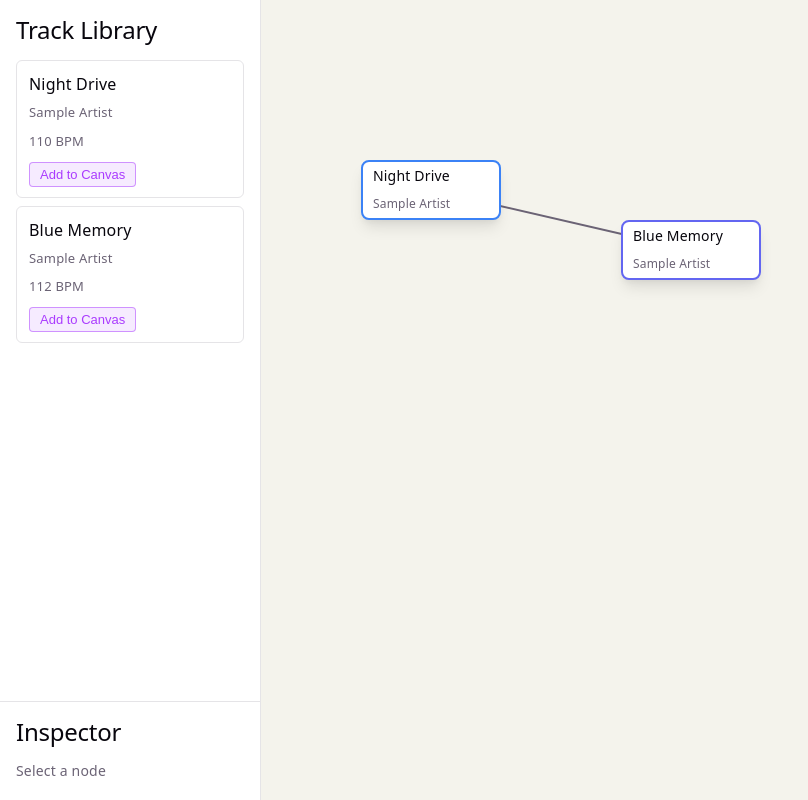
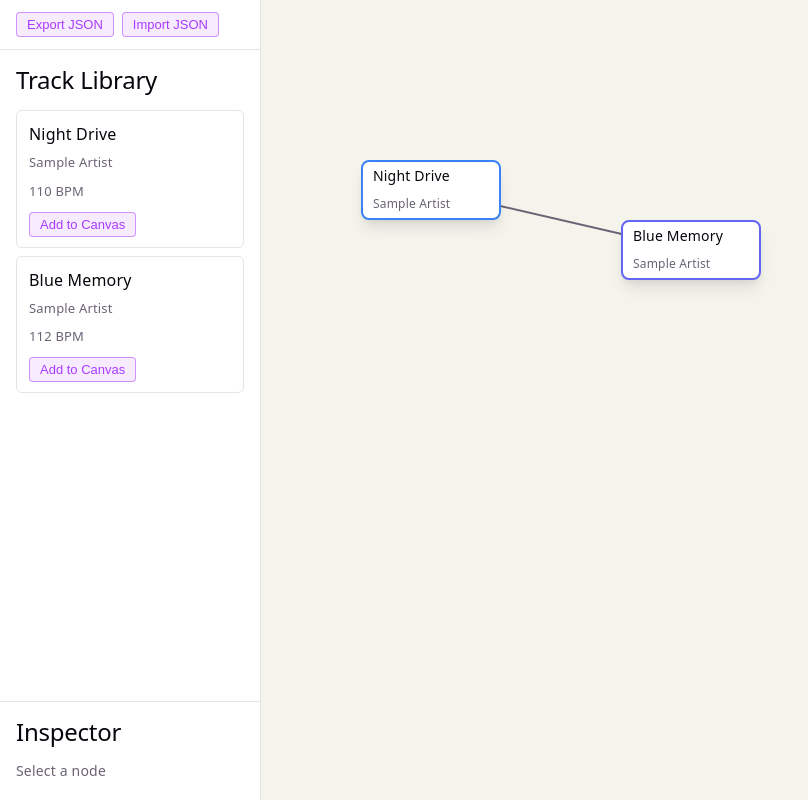
Before and after one commit to kishistagram/SS04_00_djnodetool, a React (Vite) app: page / in a window 1280 px wide. Shown: the whole page, without its empty margins (0-808 px from the left). Built offline with nearby package versions, Linux system fonts and the light colour scheme.

Commit message:
feat: add JSON import/export

```diff
--- a/package.json
+++ b/package.json
@@ -7,7 +7,8 @@
     "dev": "vite",
     "build": "tsc -b && vite build",
     "lint": "eslint .",
-    "preview": "vite preview"
+    "preview": "vite preview",
+    "test": "vitest run"
   },
   "dependencies": {
     "react": "^19.2.6",
@@ -25,6 +26,7 @@
     "globals": "^17.6.0",
     "typescript": "~6.0.2",
     "typescript-eslint": "^8.59.2",
-    "vite": "^8.0.12"
+    "vite": "^8.0.12",
+    "vitest": "^4.1.9"
   }
 }
--- a/src/App.tsx
+++ b/src/App.tsx
@@ -12,14 +12,20 @@
 // Phase 5: "Drag nodes". A node can be dragged on the canvas; each move writes
 // the node's new x/y back into the project. Connected edges follow because
 // EdgeView derives its line geometry from the nodes' x/y.
-// Edge creation, import/export, audio, and crossfade are not part of these phases.
+//
+// Phase 6: "JSON save/load". The project can be exported to a JSON file and
+// imported back via the Project Toolbar. On a successful import the whole
+// project is replaced and the selection is cleared.
+// Edge creation, audio, and crossfade are not part of these phases.
 
 import { useState } from "react";
 // The type and the component are both named TrackNode; alias the type to
 // TrackNodeData here to avoid a naming collision with the component.
 import type { Project, TrackNode as TrackNodeData } from "./domain/types";
 import { mockProject } from "./domain/mockProject";
+import { downloadProject, parseProject } from "./storage/projectStorage";
 import TrackLibrary from "./components/TrackLibrary";
+import ProjectToolbar from "./components/ProjectToolbar";
 import NodeCanvas from "./components/NodeCanvas";
 import InspectorPanel from "./components/InspectorPanel";
 
@@ -81,9 +87,39 @@ function App() {
     setSelectedNodeId(null);
   }
 
+  // Export the current project as a downloadable JSON file.
+  function handleExport() {
+    downloadProject(project);
+  }
+
+  // Import a project from a JSON file, replacing the current one. On any parse
+  // or validation error, keep the current project and show a simple message.
+  function handleImportFile(file: File) {
+    const reader = new FileReader();
+    reader.onload = () => {
+      try {
+        const loaded = parseProject(String(reader.result));
+        setProject(loaded);
+        setSelectedNodeId(null);
+      } catch (error) {
+        const message =
+          error instanceof Error ? error.message : "Could not load file.";
+        window.alert(`Import failed: ${message}`);
+      }
+    };
+    reader.onerror = () => {
+      window.alert("Import failed: could not read the file.");
+    };
+    reader.readAsText(file);
+  }
+
   return (
     <div className="app-layout">
       <div className="left-column">
+        <ProjectToolbar
+          onExport={handleExport}
+          onImportFile={handleImportFile}
+        />
         <TrackLibrary
           tracks={project.tracks}
           onAddToCanvas={handleAddToCanvas}
--- /dev/null
+++ b/src/components/ProjectToolbar.tsx
@@ -0,0 +1,54 @@
+// ProjectToolbar holds the project-level actions: Export JSON and Import JSON.
+//
+// Phase 6: it stays presentational. It does not own project state; it calls
+// back to App via onExport / onImportFile. Keeping these controls here avoids
+// mixing save/load UI into the Track Library.
+
+import { useRef } from "react";
+
+type ProjectToolbarProps = {
+  onExport: () => void;
+  onImportFile: (file: File) => void;
+};
+
+function ProjectToolbar({ onExport, onImportFile }: ProjectToolbarProps) {
+  // A hidden file input drives the import; the visible button just opens it.
+  const fileInputRef = useRef<HTMLInputElement>(null);
+
+  function handleImportClick() {
+    fileInputRef.current?.click();
+  }
+
+  function handleFileChange(event: React.ChangeEvent<HTMLInputElement>) {
+    const file = event.target.files?.[0];
+    if (file) {
+      onImportFile(file);
+    }
+    // Reset so selecting the same file again still fires a change event.
+    event.target.value = "";
+  }
+
+  return (
+    <div className="project-toolbar">
+      <button type="button" className="toolbar-button" onClick={onExport}>
+        Export JSON
+      </button>
+      <button
+        type="button"
+        className="toolbar-button"
+        onClick={handleImportClick}
+      >
+        Import JSON
+      </button>
+      <input
+        ref={fileInputRef}
+        type="file"
+        accept=".json"
+        className="toolbar-file-input"
+        onChange={handleFileChange}
+      />
+    </div>
+  );
+}
+
+export default ProjectToolbar;
--- a/src/index.css
+++ b/src/index.css
@@ -132,6 +132,32 @@ code {
   display: flex;
   flex-direction: column;
   overflow: hidden;
+}
+
+/* Project Toolbar: Export / Import JSON actions */
+.project-toolbar {
+  display: flex;
+  gap: 8px;
+  padding: 12px 16px;
+  border-bottom: 1px solid var(--border);
+}
+
+.toolbar-button {
+  padding: 4px 10px;
+  font-size: 13px;
+  color: var(--accent);
+  background: var(--accent-bg);
+  border: 1px solid var(--accent-border);
+  border-radius: 4px;
+  cursor: pointer;
+}
+
+.toolbar-button:hover {
+  background: var(--accent-border);
+}
+
+.toolbar-file-input {
+  display: none;
 }
 
 .track-library {
--- /dev/null
+++ b/src/storage/projectStorage.ts
@@ -0,0 +1,73 @@
+// Project storage: export the current project to a JSON file and import a
+// project back from a JSON file. This module is pure data/DOM glue and does
+// not depend on React, so the parsing/validation logic can be unit tested on
+// its own.
+//
+// Source of truth: docs/07_project_storage.md
+
+import type { Project } from "../domain/types";
+
+// Serialize a project to a human-readable JSON string (two-space indent).
+export function serializeProject(project: Project): string {
+  return JSON.stringify(project, null, 2);
+}
+
+// Parse and validate JSON text into a Project.
+//
+// Validation is intentionally minimal for the MVP: it only checks that the
+// required top-level fields exist and have the right shape. It does not deeply
+// validate every nested field. On any problem it throws an Error so callers
+// can keep the current project unchanged.
+export function parseProject(text: string): Project {
+  let data: unknown;
+  try {
+    data = JSON.parse(text);
+  } catch {
+    throw new Error("File is not valid JSON.");
+  }
+
+  if (typeof data !== "object" || data === null) {
+    throw new Error("Project JSON must be an object.");
+  }
+
+  const obj = data as Record<string, unknown>;
+
+  if (typeof obj.id !== "string") {
+    throw new Error("Project JSON is missing a string 'id'.");
+  }
+  if (typeof obj.title !== "string") {
+    throw new Error("Project JSON is missing a string 'title'.");
+  }
+  if (!Array.isArray(obj.tracks)) {
+    throw new Error("Project JSON is missing an array 'tracks'.");
+  }
+  if (!Array.isArray(obj.nodes)) {
+    throw new Error("Project JSON is missing an array 'nodes'.");
+  }
+  if (!Array.isArray(obj.edges)) {
+    throw new Error("Project JSON is missing an array 'edges'.");
+  }
+
+  // The required fields are present and well-shaped. Trust the rest of the
+  // structure for the MVP and return it as a Project.
+  return data as Project;
+}
+
+// Trigger a browser download of the project as `<title>.json`.
+//
+// This touches the DOM, so it is kept separate from the pure functions above
+// and is not unit tested.
+export function downloadProject(project: Project): void {
+  const json = serializeProject(project);
+  const blob = new Blob([json], { type: "application/json" });
+  const url = URL.createObjectURL(blob);
+
+  const anchor = document.createElement("a");
+  anchor.href = url;
+  anchor.download = `${project.title}.json`;
+  document.body.appendChild(anchor);
+  anchor.click();
+  document.body.removeChild(anchor);
+
+  URL.revokeObjectURL(url);
+}
```
Also changed, not shown: 5 other files (tests, documents, lock files or other folders).
